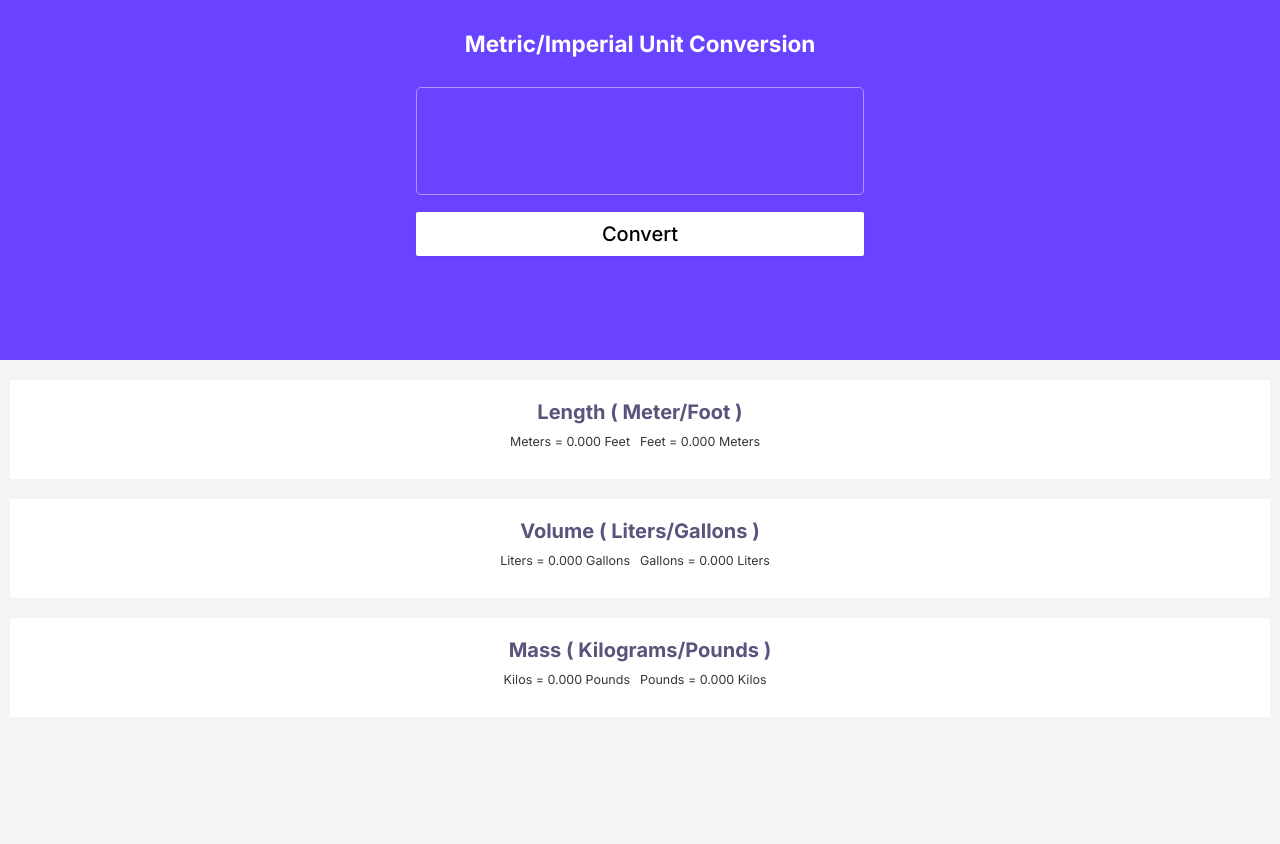
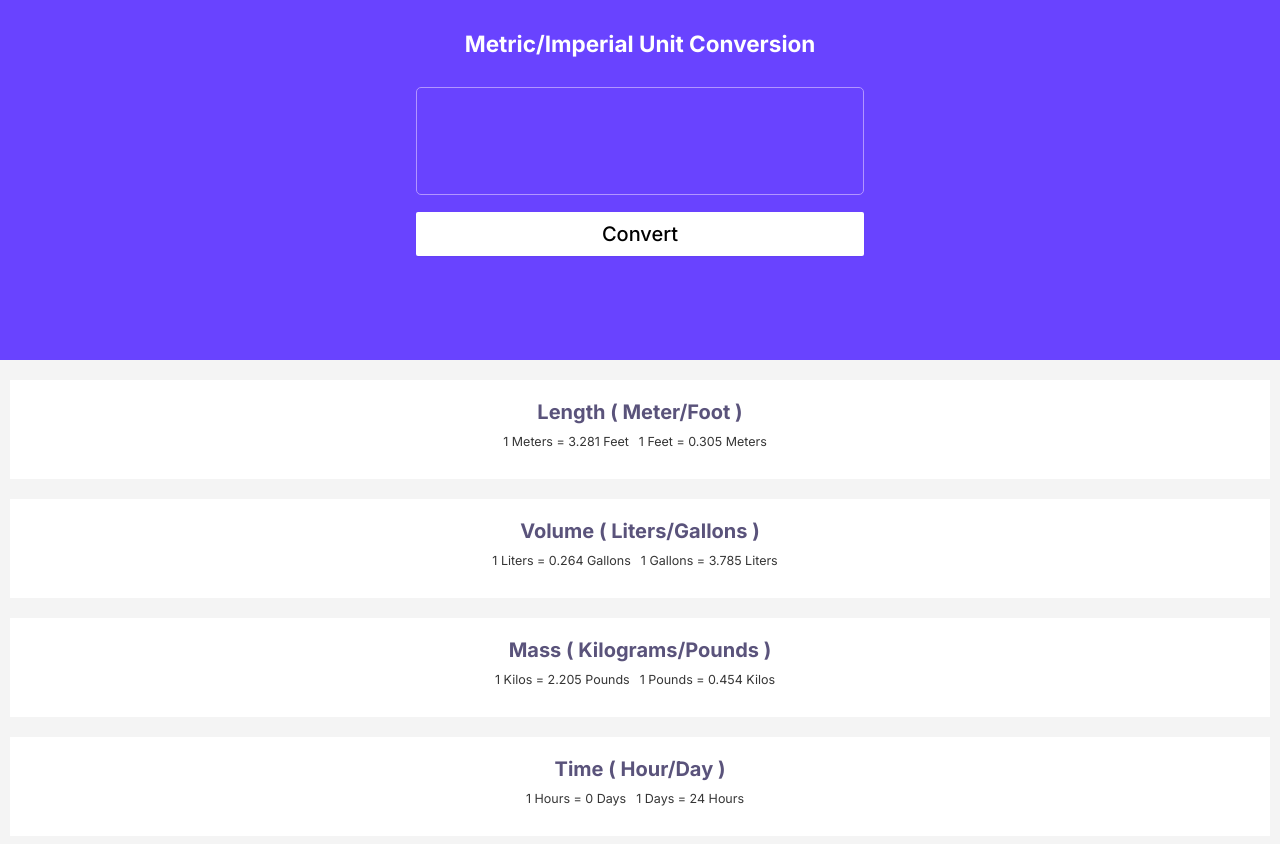
Before and after one commit to AlMaajid/Unit-Convertor-App, a plain HTML site: page index.html in a window 1280 px wide. Both pictures are taken after a click on the button "Convert". Before the commit the page ends 800 px from the top, so only its background shows below. Drawn offline with Linux system fonts and the light colour scheme.

Commit message:
added time

```diff
--- a/index.html
+++ b/index.html
@@ -11,7 +11,7 @@
     <div class="container">
       <div class="first-container">
         <h1 id="heading">Metric/Imperial Unit Conversion</h1>
-        <input type="number" id="input-el" />
+        <input type="number" value="1" id="input-el" />
         <button id="convert-btn">convert</button>
       </div>
       <div class="result-container-first">
@@ -35,6 +35,13 @@
           <p id="pound-el"></p>
         </div>
       </div>
+      <div class="result-container-first">
+        <p class="subtitle">time &lpar; hour/day &rpar;</p>
+        <div class="result-inside-container">
+          <p id="hour-el"></p>
+          <p id="day-el"></p>
+        </div>
+      </div>
     </div>
     <script src="script.js"></script>
   </body>
--- a/script.js
+++ b/script.js
@@ -5,7 +5,9 @@ const feetEl = document.getElementById('feet-el');
 const literEl = document.getElementById('liter-el');
 const gallonEl = document.getElementById('gallon-el');
 const kiloEl = document.getElementById('kilo-el');
-const poundEl = document.getElementById('pound-el')
+const poundEl = document.getElementById('pound-el');
+const hourEl = document.getElementById('hour-el');
+const dayEl = document.getElementById('day-el');
 
 
 convertBtn.addEventListener('click', function () {
@@ -18,5 +20,8 @@ convertBtn.addEventListener('click', function () {
   kiloEl.textContent = `${inputEl.value} Kilos = ${(inputEl.value * 2.205
   ).toFixed(3)} Pounds`
   poundEl.textContent = `${inputEl.value} Pounds = ${(inputEl.value / 2.205).toFixed(3)} Kilos`
+  hourEl.textContent = `${inputEl.value} Hours  = ${(inputEl.value / 24).toFixed(0)} Days`;
+  dayEl.textContent = `${inputEl.value} Days = ${(inputEl.value * 24
+  ).toFixed(0)} Hours`
   inputEl.value = ''
 })
--- a/style.css
+++ b/style.css
@@ -90,7 +90,9 @@ button{
 #liter-el,
 #gallon-el,
 #kilo-el,
-#pound-el{
+#pound-el,
+#hour-el,
+#day-el{
   font-size: 1.25rem;
   margin-right: 1rem;
   text-align: center;
```
